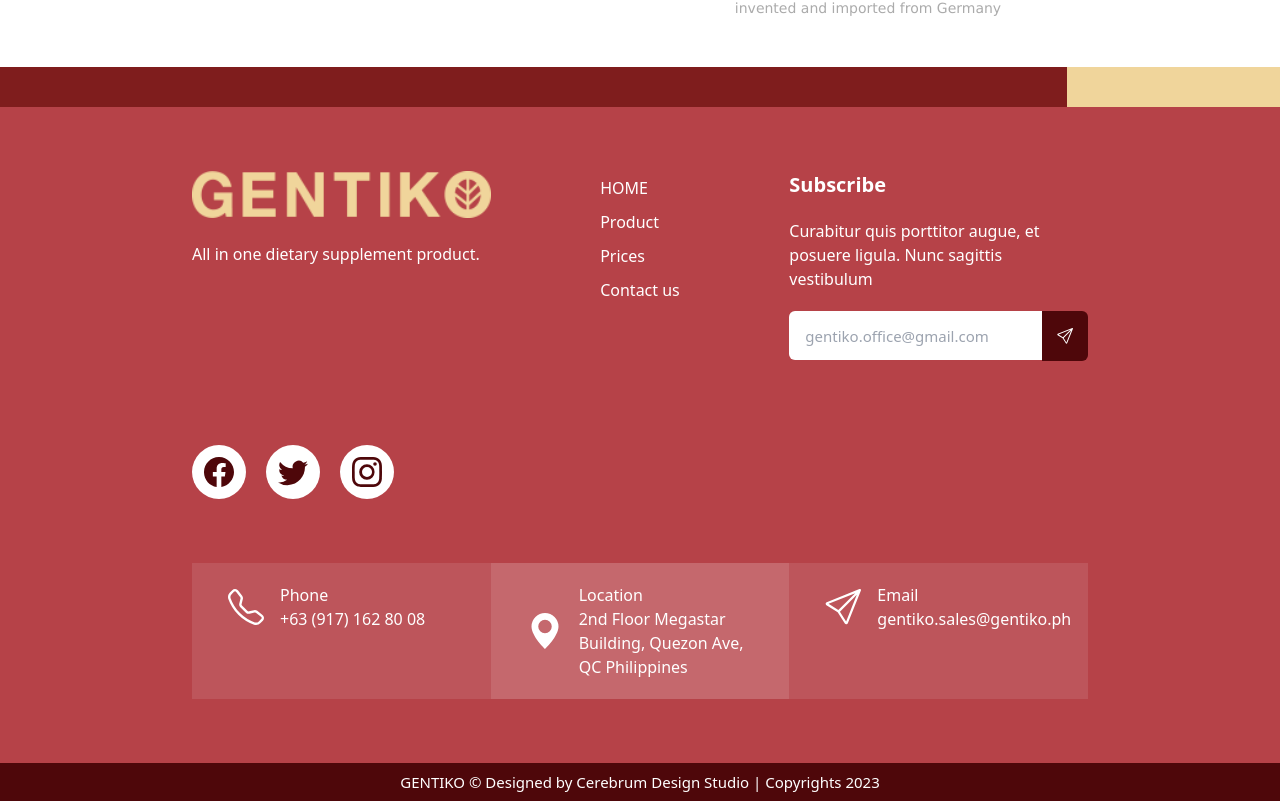
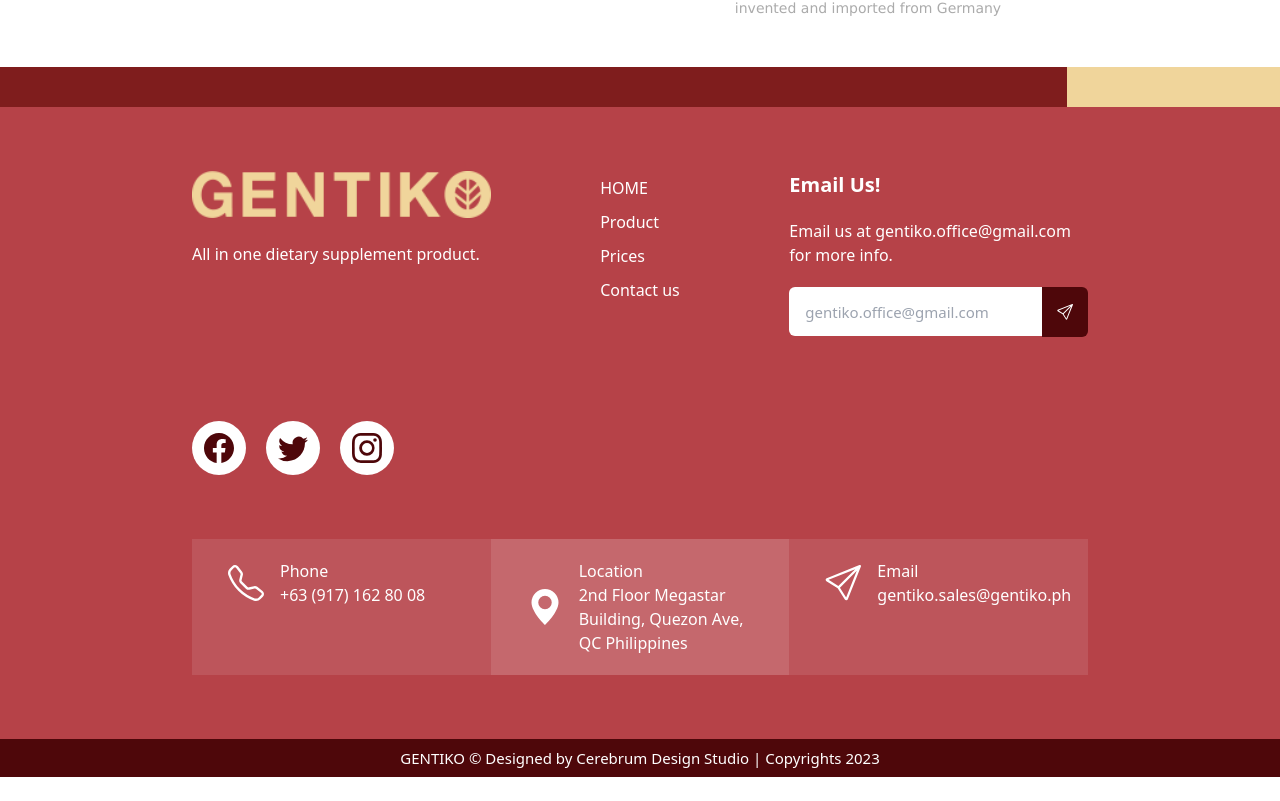
Before and after one commit to cerebrumgithub/gentiko, a Next.js app: page /prices in a window 1280 px wide. Shown: the part 2509-3310 px from the top of the page. After the commit the page ends 3286 px from the top, so only its background shows below. Built offline with nearby package versions, Linux system fonts and the light colour scheme.

Commit message:
update lang

```diff
--- a/components/carousel/Carousel.js
+++ b/components/carousel/Carousel.js
@@ -24,7 +24,7 @@ const Carousel = () => {
                                 alt="Wild Landscape" />
                         <div className={`${carousel.textOnImg}`}>
                             <h1>Because <br/> immunity has an expiration date.</h1><br/>
-                            <p>Lorem ipsum dolor sit amet, consectetur adipiscing elit, sed do eiusmod tempor incididunt ut labore et dolore magna aliqua. Quis ipsum suspendisse ultrices gravida. Risus commodo viverra maecenas accumsan lacus vel facilisis. </p>
+                            <p>Our innovation dietary supplement, infused with a powerful blend of Cordyceps, Goji berry, Bilberry, Grape skin, Shiitake Mushroom and Pine bark extracts, is here to provide you with the relief you deserve.</p>
                             <button>read more</button>
                         </div>
                     </div>
--- a/components/layouts/Footer.js
+++ b/components/layouts/Footer.js
@@ -37,10 +37,10 @@ const Footer = () => {
                         <div className="md:col-span-1 col-start-1 col-end-4">
                             <ul className={`${footer.ul2}`}>
                                 <li>
-                                    <h2 className="text-xl font-bold">Subscribe</h2>
+                                    <h2 className="text-xl font-bold">Email Us!</h2>
                                 </li>
                                 <li>
-                                    Curabitur quis porttitor augue, et posuere ligula. Nunc sagittis vestibulum
+                                    Email us at gentiko.office@gmail.com for more info.
                                 </li>
                                 <li>
                                     <div className={`${footer.inputGroup}`}>
```
